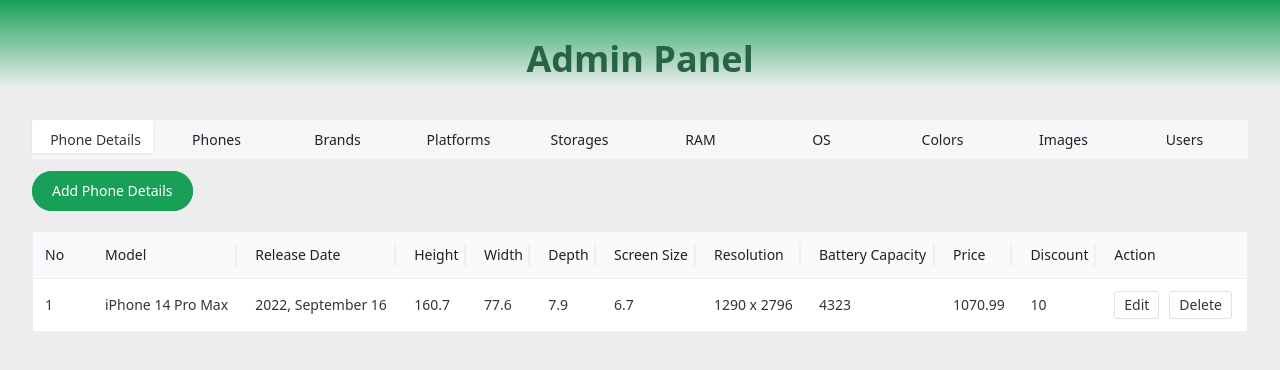
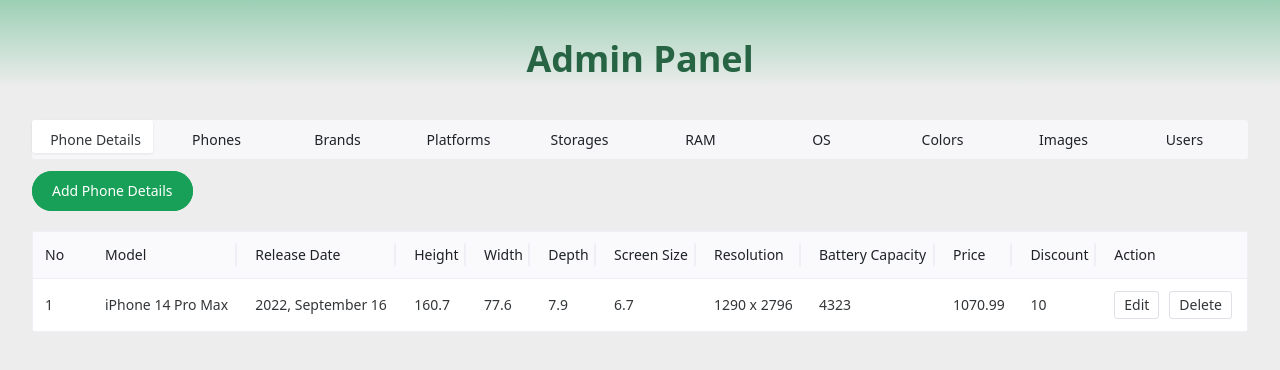
Before and after one commit to nostradamus01/UI, a Vue app: page / in a window 1280 px wide. Shown: the top 370 px of the page. Built offline with nearby package versions, Linux system fonts and the light colour scheme.

Commit message:
hatuk 30 rope yntrecin guyn mi hat

```diff
--- a/src/components/Header.vue
+++ b/src/components/Header.vue
@@ -14,7 +14,7 @@
     justify-content: center;
     width: 100%;
     padding-top: 30px;
-    background: linear-gradient(#18A058,#ededed)
+    background: linear-gradient(#18a05861,#ededed)
   }
   h1{
     font-size: 36px;
--- a/src/components/tables/BrandsTable.vue
+++ b/src/components/tables/BrandsTable.vue
@@ -93,9 +93,6 @@ const name = ref('')
   <n-spin :show="isLoading">
     <n-data-table :columns="columns" :data="data" />
   </n-spin>
-  <n-spin :show="isLoading">
-    <n-data-table :columns="columns" :data="data" />
-  </n-spin>
 </template>
 
 <style></style>
```
